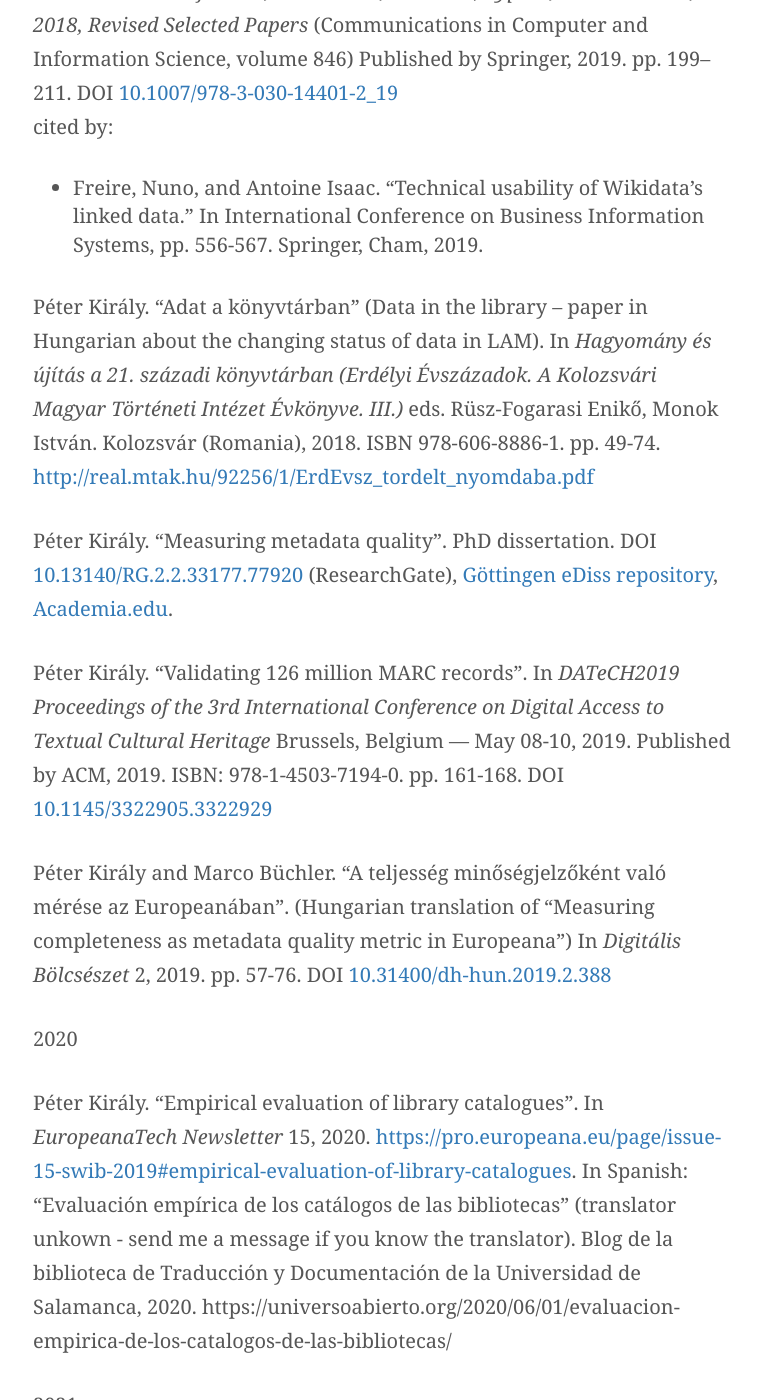
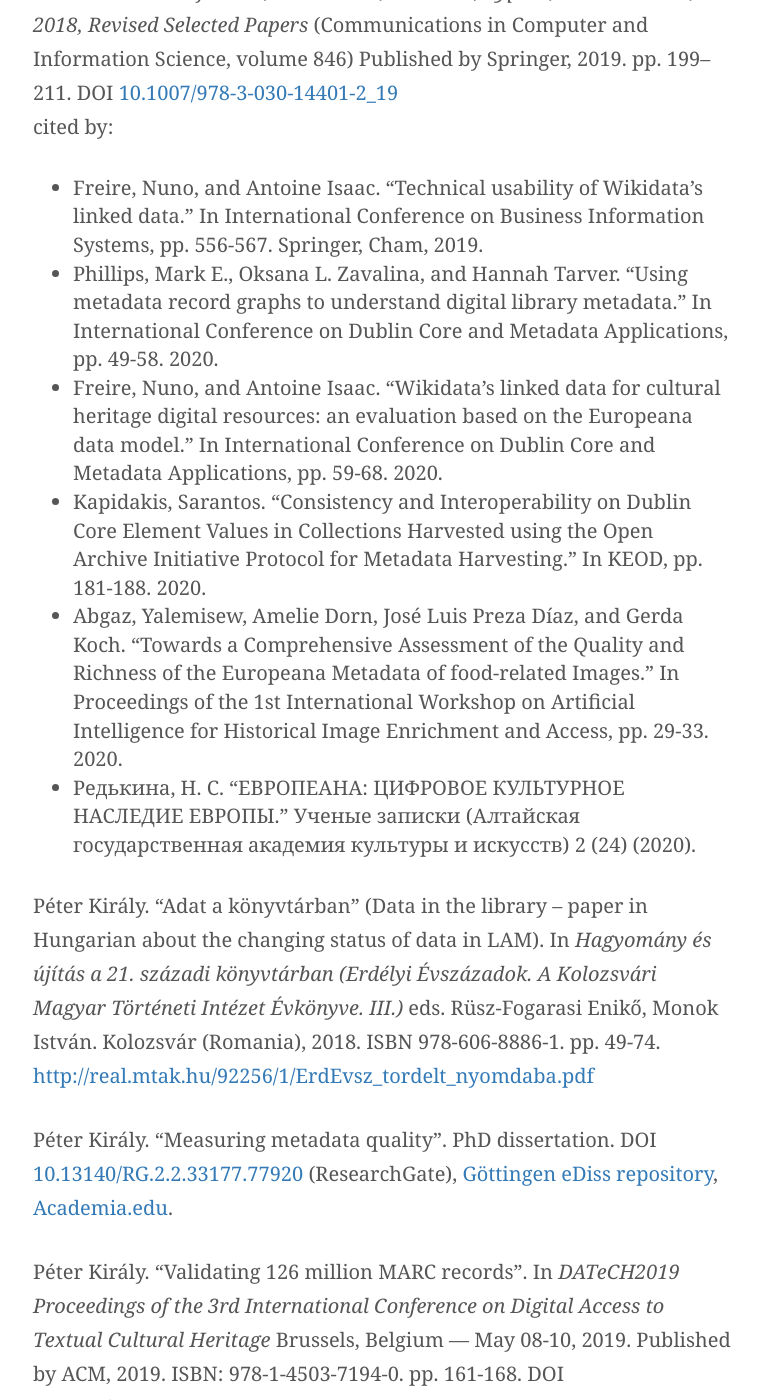
Before and after one commit to pkiraly/pkiraly.github.io, a Jekyll site: the page built from about.md, in a window 1280 px wide and 1400 px high, scrolled down 3693 px. Shown: the whole window, without its empty margins (257-1019 px from the left). Built offline with Jekyll 4.4.1, drawn with Linux system fonts in a browser that asks for light colours; nearby versions of some CDN libraries; some web fonts are replaced; comment, search, counter and statistics services are not loaded.

Commit message:
Add citation

```diff
--- a/about.md
+++ b/about.md
@@ -55,6 +55,11 @@
 Péter Király, Juliane Stiller, Valentine Charles, Werner Bailer, and Nuno Freire. “Evaluating Data Quality in Europeana: Metrics for Multilinguality.” In *Metadata and Semantic Research 2019. 12th International Conference, MTSR 2018, Limassol, Cyprus, October 23-26, 2018, Revised Selected Papers* (Communications in Computer and Information Science, volume 846) Published by Springer, 2019. pp. 199–211. DOI [10.1007/978-3-030-14401-2_19](https://doi.org/10.1007/978-3-030-14401-2_19)<br/>
 cited by:<br/>
  * Freire, Nuno, and Antoine Isaac. "Technical usability of Wikidata’s linked data." In International Conference on Business Information Systems, pp. 556-567. Springer, Cham, 2019.
+ * Phillips, Mark E., Oksana L. Zavalina, and Hannah Tarver. "Using metadata record graphs to understand digital library metadata." In International Conference on Dublin Core and Metadata Applications, pp. 49-58. 2020.
+ * Freire, Nuno, and Antoine Isaac. "Wikidata's linked data for cultural heritage digital resources: an evaluation based on the Europeana data model." In International Conference on Dublin Core and Metadata Applications, pp. 59-68. 2020.
+ * Kapidakis, Sarantos. "Consistency and Interoperability on Dublin Core Element Values in Collections Harvested using the Open Archive Initiative Protocol for Metadata Harvesting." In KEOD, pp. 181-188. 2020.
+ * Abgaz, Yalemisew, Amelie Dorn, José Luis Preza Díaz, and Gerda Koch. "Towards a Comprehensive Assessment of the Quality and Richness of the Europeana Metadata of food-related Images." In Proceedings of the 1st International Workshop on Artificial Intelligence for Historical Image Enrichment and Access, pp. 29-33. 2020.
+ * Редькина, Н. С. "ЕВРОПЕАНА: ЦИФРОВОЕ КУЛЬТУРНОЕ НАСЛЕДИЕ ЕВРОПЫ." Ученые записки (Алтайская государственная академия культуры и искусств) 2 (24) (2020).
 
 Péter Király. “Adat a könyvtárban” (Data in the library -- paper in Hungarian about the changing status of data in LAM). In *Hagyomány és újítás a 21. századi könyvtárban (Erdélyi Évszázadok. A Kolozsvári Magyar Történeti Intézet Évkönyve. III.)* eds. Rüsz-Fogarasi Enikő, Monok István. Kolozsvár (Romania), 2018. ISBN 978-606-8886-1. pp. 49-74. [http://real.mtak.hu/92256/1/ErdEvsz_tordelt_nyomdaba.pdf](http://real.mtak.hu/92256/1/ErdEvsz_tordelt_nyomdaba.pdf)
 
```
